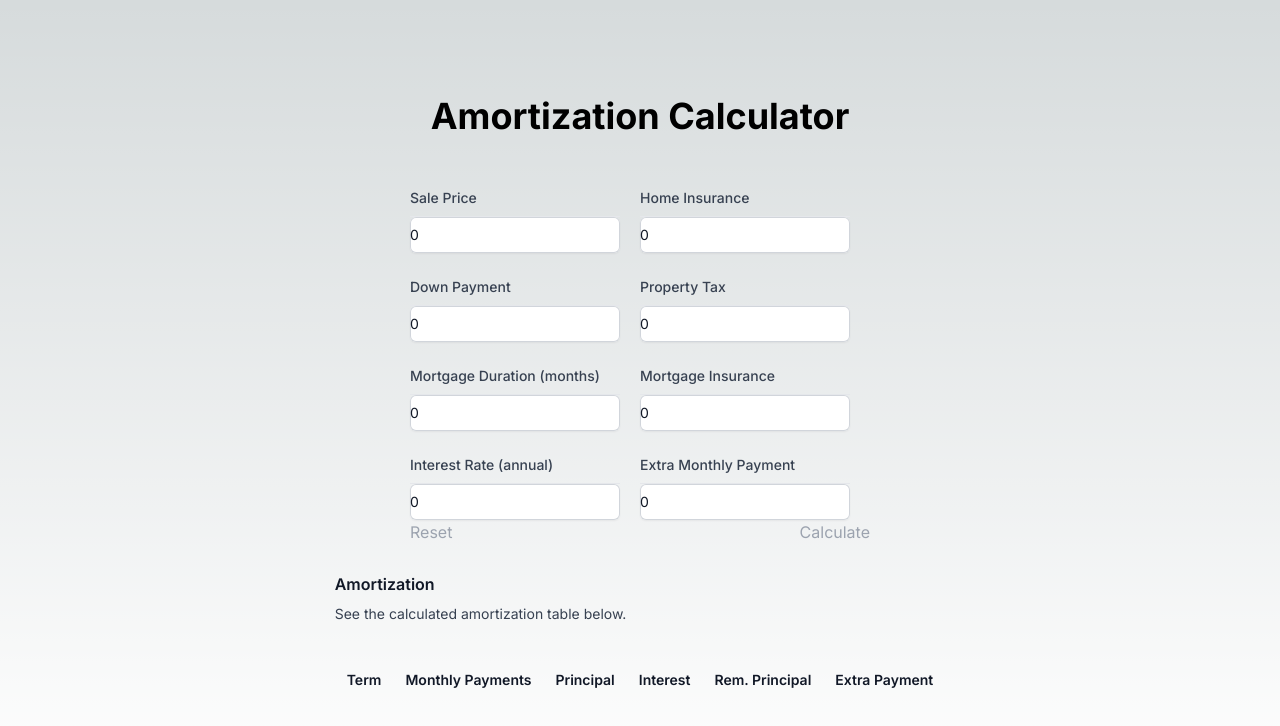
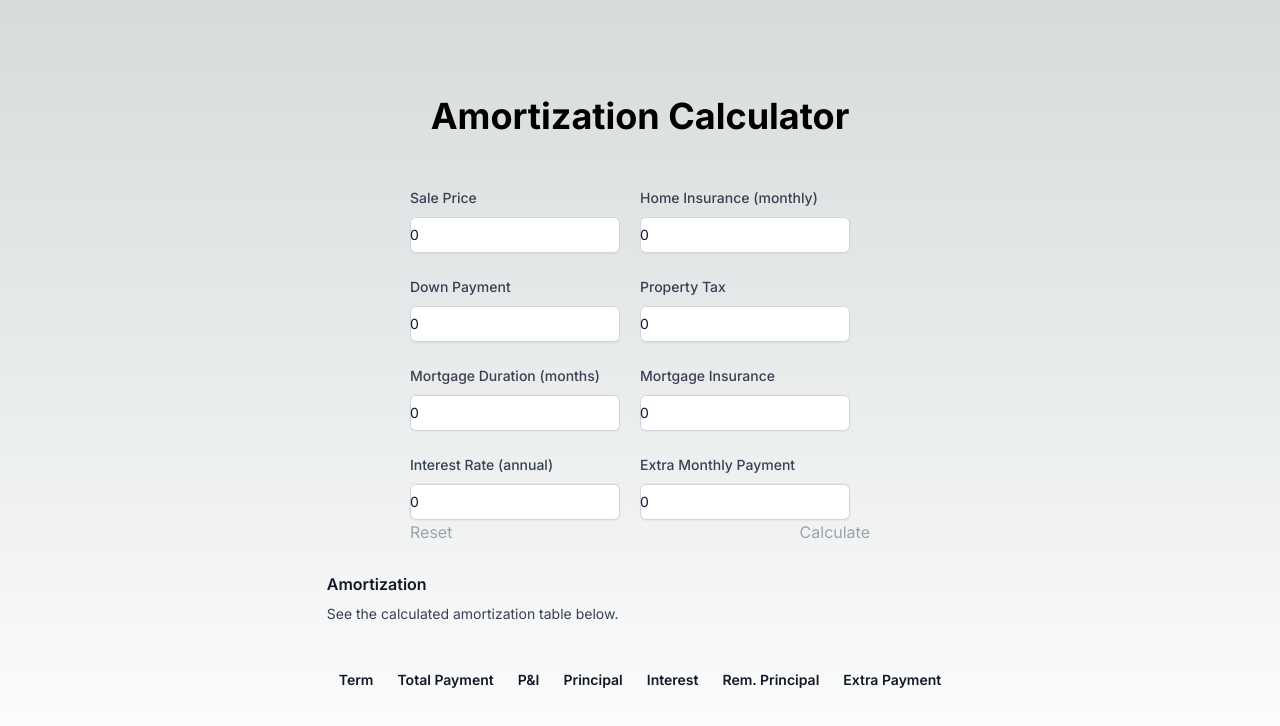
Before and after one commit to meddlin/amortize-client, a Next.js app: page / in a window 1280 px wide. Shown: the top 726 px of the page. Built offline with nearby package versions, Linux system fonts and the light colour scheme.

Commit message:
Added insurance and property tax to amortization
- Changed "monthly payment" column to more accurate "P&I"
- Added a new "total monthly payment" column to combine all monthly
costs

```diff
--- a/src/components/calculation-form.js
+++ b/src/components/calculation-form.js
@@ -37,7 +37,14 @@ const CalculationForm = () => {
                 initialValues={initialValues}
                 validationSchema={FormSchema}
                 onSubmit={(values, { setSubmitting }) => {
-                    const schedule = amortizationSchedule(values.salePrice, values.downPayment, values.interestRate, values.mortgageDuration);
+                    const schedule = amortizationSchedule(
+                        values.salePrice,
+                        values.downPayment,
+                        values.interestRate,
+                        values.mortgageDuration,
+                        values.homeInsurance,
+                        values.propertyTax
+                    );
                     setSchedule(schedule);
 
                     setTimeout(() => {
@@ -116,7 +123,7 @@ const CalculationForm = () => {
                                 </div>
                                 <div className="flex flex-col">
                                     <div className="grow mt-6 divide-y divide-gray-200">
-                                    <label htmlFor="homeInsurance" className="block text-sm font-medium text-gray-700">Home Insurance</label>
+                                    <label htmlFor="homeInsurance" className="block text-sm font-medium text-gray-700">Home Insurance (monthly)</label>
                                     <div className="mt-2 mr-5 flex flex-col">
                                         <input
                                             type="number"
--- a/src/components/table.js
+++ b/src/components/table.js
@@ -14,6 +14,7 @@ import {
     getFacetedMinMaxValues,
     sortingFns,
 } from "@tanstack/react-table";
+import { info } from 'autoprefixer';
 
 const Table = ({ amortization }) => {
     const columnHelper = createColumnHelper();
@@ -22,8 +23,15 @@ const Table = ({ amortization }) => {
             header: () => <h3>Term</h3>,
             cell: info => info.getValue(),
         }),
+        columnHelper.accessor('totalMonthlyCustomerPayment', {
+            header: () => <h3>Total Payment</h3>,
+            cell: info => {
+                const value = info.getValue();
+                return value ? `$${value.toFixed(2)}` : value;
+            }
+        }),
         columnHelper.accessor('termPayment', {
-            header: () => <h3>Monthly Payments</h3>,
+            header: () => <h3>P&I</h3>,
             cell: info => {
                 const value = info.getValue();
                 return value ? `$${value.toFixed(2)}` : value;
--- a/src/utilities/calculations.js
+++ b/src/utilities/calculations.js
@@ -12,10 +12,6 @@
 const monthlyPayment = (loanAmount, interestRate, terms) => {
     const monthlyInterestRate = interestRate / 12;
     let res = loanAmount * (monthlyInterestRate * Math.pow((1 + monthlyInterestRate), terms)) / (Math.pow((1 + monthlyInterestRate), terms) - 1);
-
-    // console.log(`
-    //     MONTHLY PAYMENT | interestRate: ${interestRate}, monthlyInterestRate: ${monthlyInterestRate}, res: ${res}
-    // `);
     return res;
 };
 
@@ -29,21 +25,11 @@ const monthlyPayment = (loanAmount, interestRate, terms) => {
  * @returns
  */
 const amortizationPeriod = (monthlyPayment, outstandingLoanBalance, annualInterestRate) => {
-    // const totalMonthlyPayment = 1500;
-    // const outstandingLoanBalance = 240000; // Term 1 => 250000 - "down payment"
-
     const interestPayment = outstandingLoanBalance * annualInterestRate / 12;
     const principalPayment = monthlyPayment - (interestPayment);
     const termPayment = principalPayment + interestPayment;
 
     const remainingBalance = outstandingLoanBalance - principalPayment;
-
-    // console.log(`
-    //     AMORTIZATION PERIOD |
-    //     monthlyPayment: ${monthlyPayment},
-    //     outstandingLoanBalance: ${outstandingLoanBalance},
-    //     annualInterestRate: ${annualInterestRate}, interestPayment: ${interestPayment}, principalPayment: ${principalPayment}, termPayment: ${termPayment}, remainingBalance: ${remainingBalance}
-    // `);
 
     return {
         outstandingBalance: remainingBalance,
@@ -60,7 +46,7 @@ const amortizationPeriod = (monthlyPayment, outstandingLoanBalance, annualIntere
  * @param {*} terms
  * @returns an array of objects representing the amortization schedule.
  */
-const amortizationSchedule = (salePrice, downPayment, interestRate, terms) => {
+const amortizationSchedule = (salePrice, downPayment, interestRate, terms, homeInsurance, propertyTax) => {
     const schedule = [];
     const loanAmount = salePrice - downPayment;
 
@@ -72,12 +58,14 @@ const amortizationSchedule = (salePrice, downPayment, interestRate, terms) => {
         let currentBalance = remaining;
         let { outstandingBalance, termPayment, principalPayment, interestPayment } = amortizationPeriod(monthly, currentBalance, adjustedIntRate);
 
+        const totalMonthlyCustomerPayment = homeInsurance + propertyTax + termPayment;
+
         if (remaining >= principalPayment) {
             remaining = outstandingBalance;
-            schedule.push({ term: i, remaining, termPayment, principalPayment, interestPayment });
+            schedule.push({ term: i, remaining, termPayment, principalPayment, interestPayment, totalMonthlyCustomerPayment });
         } else {
             remaining = 0;
-            schedule.push({ term: i, remaining, termPayment, principalPayment, interestPayment });
+            schedule.push({ term: i, remaining, termPayment, principalPayment, interestPayment, totalMonthlyCustomerPayment });
         }
     }
 
```
